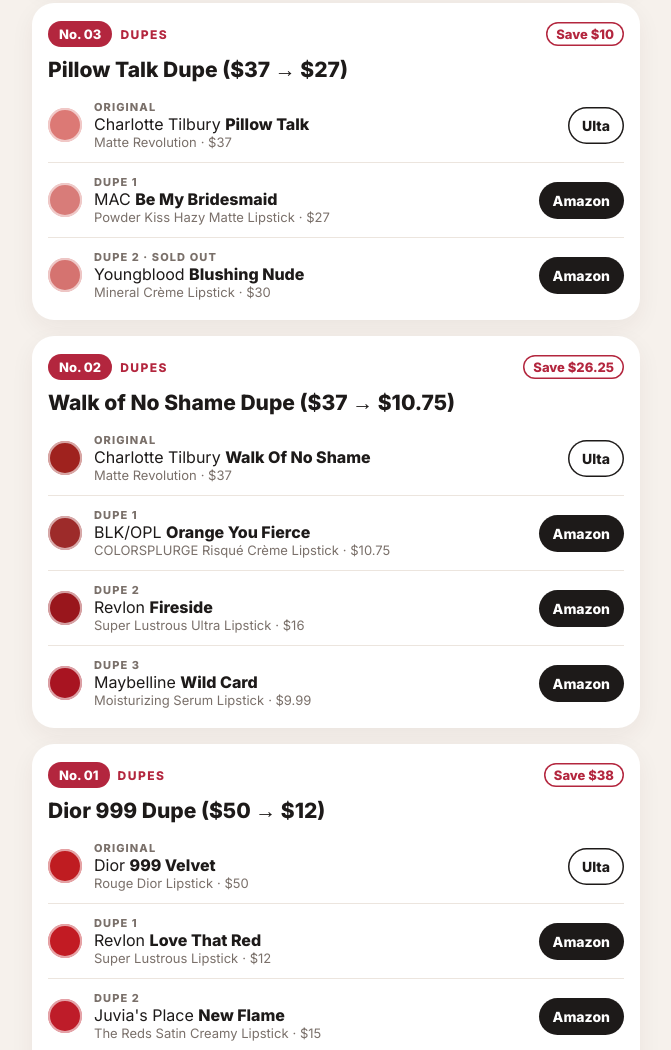
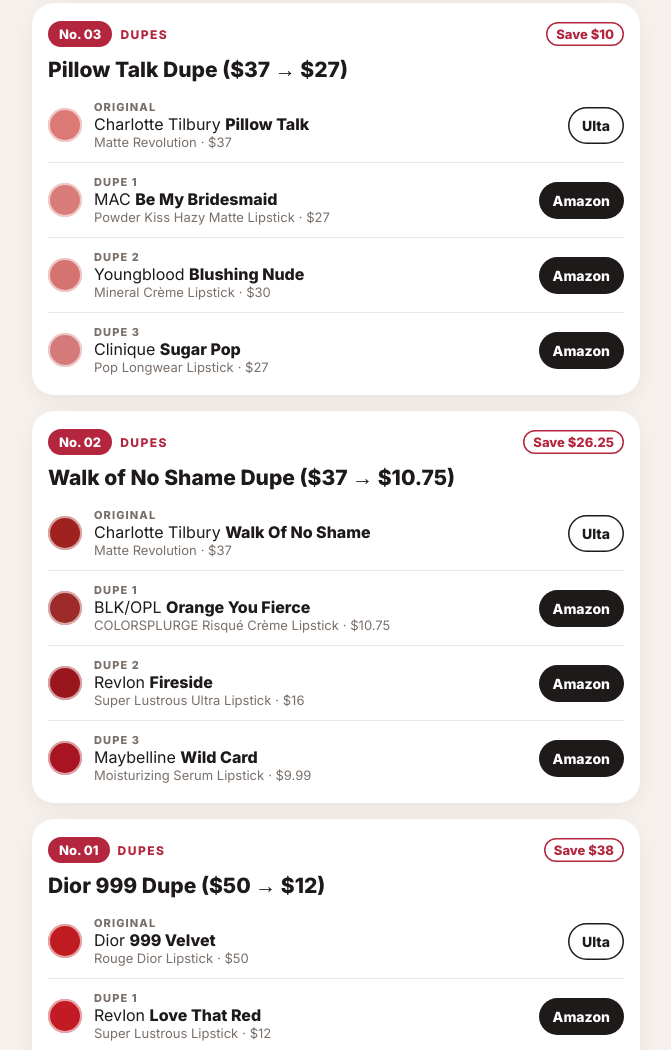
Before and after one commit to shadesage-official/shop, a plain HTML site: page index.html in a window 1280 px wide. Shown: the part 3447-4497 px from the top of the page, without its empty margins (304-975 px from the left). Drawn offline with Linux system fonts and the light colour scheme.

Commit message:
No. 03: three dupes, Blushing Nude no longer marked sold out
Co-Authored-By: Claude Opus 5.5 <noreply@anthropic.com>
Claude-Session: https://claude.ai/code/session_01DqEc3YXprL3bG5G1t8kzMy

```diff
--- a/index.html
+++ b/index.html
@@ -425,11 +425,20 @@
         <li class="row">
           <span class="dot" style="background:#D57370"></span>
           <div class="meta">
-            <span class="role">Dupe 2 · Sold out</span>
+            <span class="role">Dupe 2</span>
             <span class="name">Youngblood <b>Blushing Nude</b></span>
             <span class="line"><span class="pn">Mineral Crème Lipstick</span><span class="pr">· $30</span></span>
           </div>
           <a class="btn" href="https://www.amazon.com/s?k=Youngblood+Mineral+Cr%C3%A8me+Lipstick+Blushing+Nude&amp;tag=shadesagebeau-20" target="_blank" rel="nofollow sponsored noopener">Amazon</a>
+        </li>
+        <li class="row">
+          <span class="dot" style="background:#D47A7B"></span>
+          <div class="meta">
+            <span class="role">Dupe 3</span>
+            <span class="name">Clinique <b>Sugar Pop</b></span>
+            <span class="line"><span class="pn">Pop Longwear Lipstick</span><span class="pr">· $27</span></span>
+          </div>
+          <a class="btn" href="https://www.amazon.com/s?k=Clinique+Pop+Longwear+Lipstick+Sugar+Pop&amp;tag=shadesagebeau-20" target="_blank" rel="nofollow sponsored noopener">Amazon</a>
         </li>
       </ul>
     </article>
```
